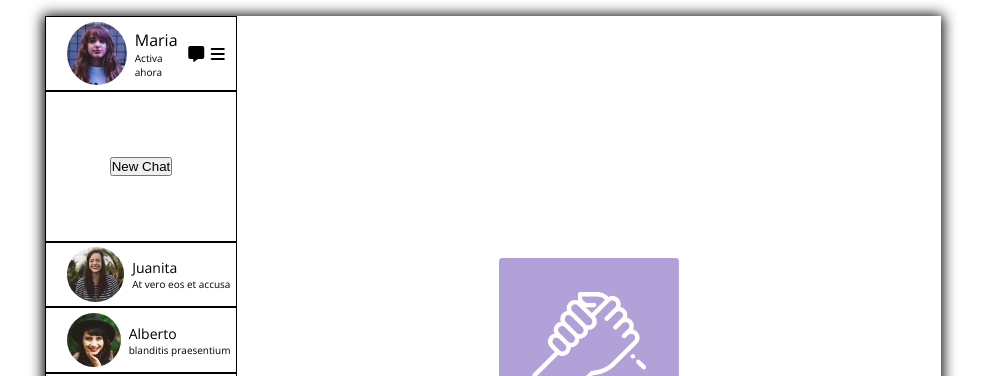
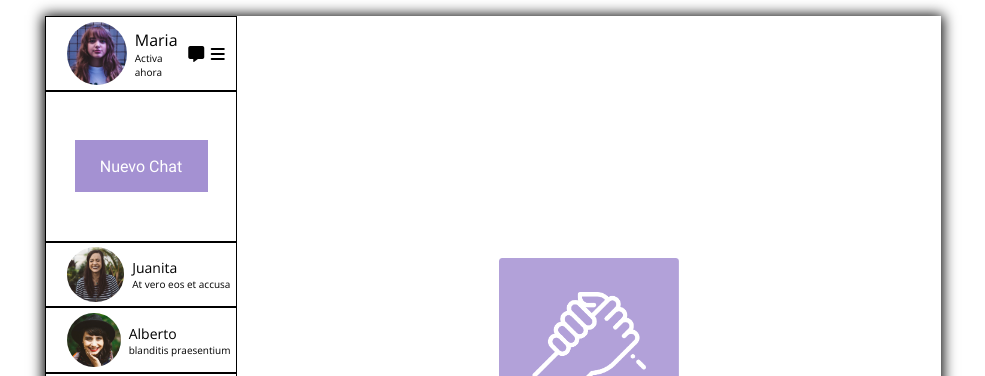
Before and after one commit to Sherydan/desafio-flexbox, a plain HTML site: page index.html in a window 1280 px wide. Shown: the top 376 px of the page, without its empty margins (147-1132 px from the left). Drawn offline with Linux system fonts and the light colour scheme.

Commit message:
added style no new chat button

```diff
--- a/assets/css/style.css
+++ b/assets/css/style.css
@@ -92,6 +92,17 @@
     border: 1px solid black;
 }
 
+.new-chat-button{
+    display: flex;
+    justify-content: center;
+    align-items: center;
+    height: 35%;
+    width: 70%;
+    background-color: #a491d2;
+    color: #fff;
+    font-family: robotoRegular;
+}
+
 .main{
     display: flex;
     flex-direction: column;
--- a/index.html
+++ b/index.html
@@ -40,9 +40,9 @@
 
                 </div>
                 <div class="new-chat">
-                    <button>
-                        New Chat
-                    </button>
+                    <div class="new-chat-button">
+                        <p>Nuevo Chat</p>
+                    </div>
                 </div>
 
                 <div class="contact">
```
